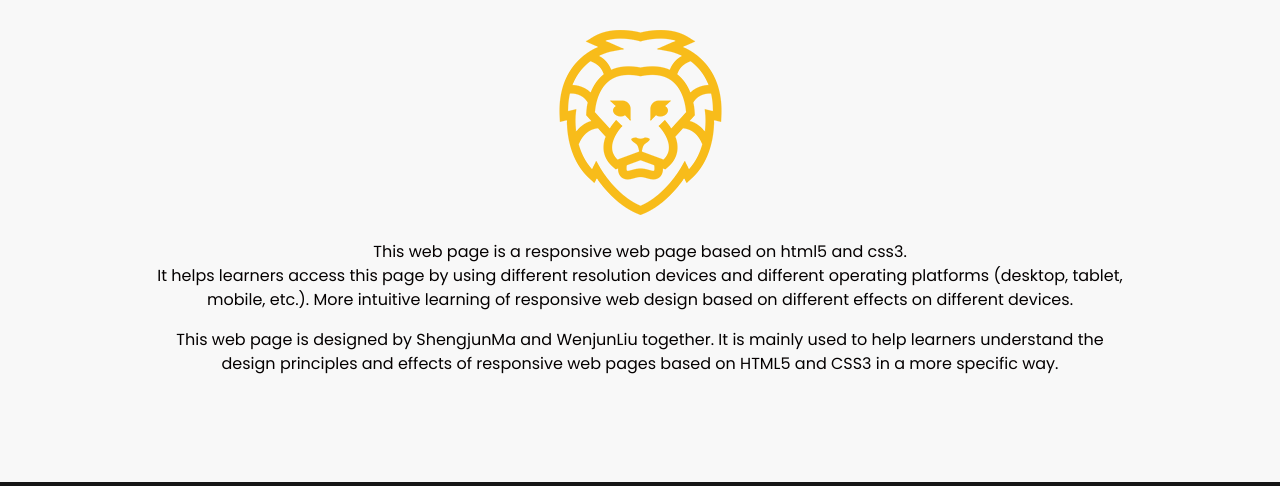
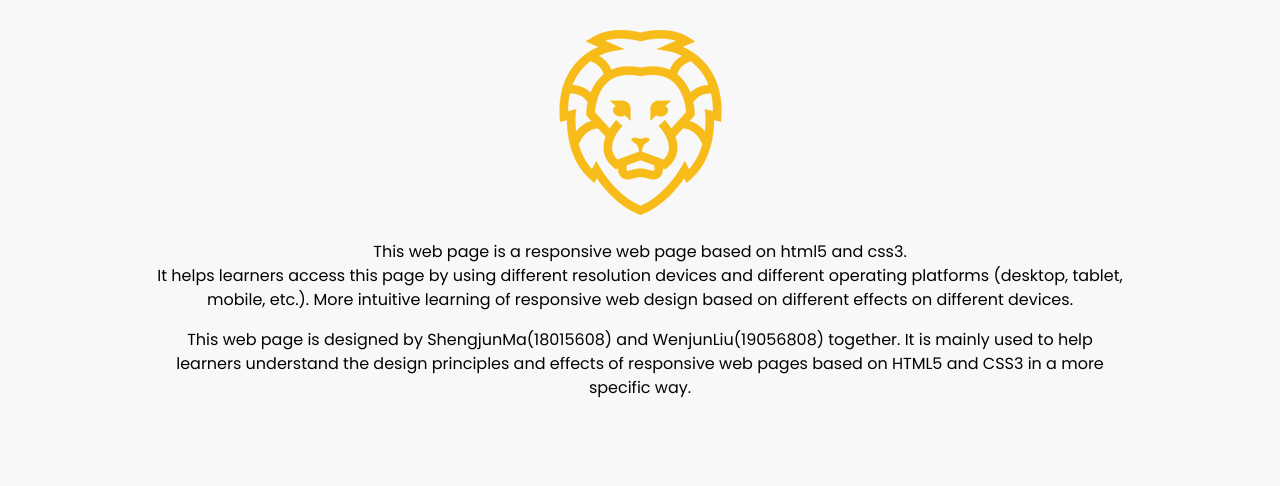
Before and after one commit to ericma9555/responsive-web-example, a plain HTML site: page about.html in a window 1280 px wide. Shown: the part 314-800 px from the top of the page. Drawn offline with nearby package versions, Linux system fonts and the light colour scheme; a web font is replaced by a local one.

Commit message:
Update about.html

```diff
--- a/about.html
+++ b/about.html
@@ -134,7 +134,7 @@
             (desktop, tablet, mobile, etc.). More intuitive learning of responsive web design based on different effects on different devices.
           </p>
           <p>
-            This web page is designed by ShengjunMa and WenjunLiu together. It is mainly used to help learners understand the design principles
+            This web page is designed by ShengjunMa(18015608) and WenjunLiu(19056808) together. It is mainly used to help learners understand the design principles
             and effects of responsive web pages based on HTML5 and CSS3 in a more specific way.
           </p>
         </div>
```
